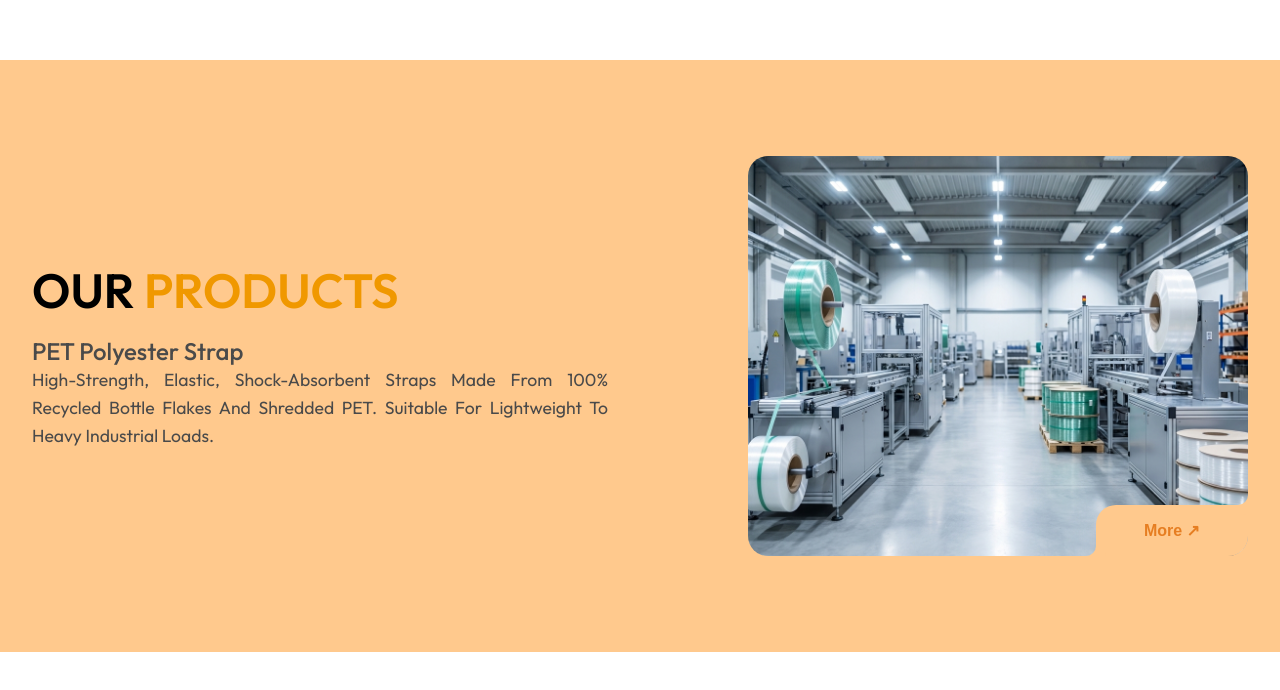
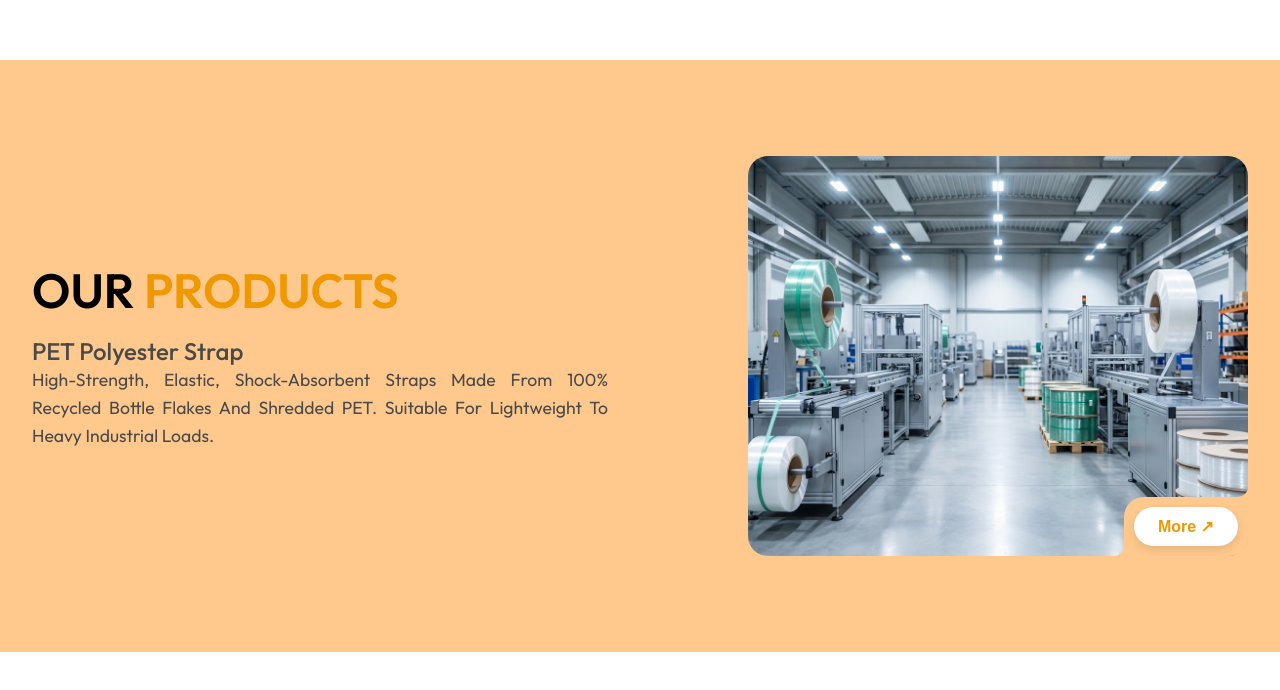
Before and after one commit to trivonotech/KARAM-PET---STRAP-INDUSTRIES, a Next.js app: page / in a window 1280 px wide. Shown: the part 1732-2422 px from the top of the page. Built offline with nearby package versions, Linux system fonts and the light colour scheme; no server answers; the database is empty.

Commit message:
refactor: Rework product 'More' button styling and structure, and adjust marquee logo conditional rendering.

```diff
--- a/src/components/Industries.tsx
+++ b/src/components/Industries.tsx
@@ -47,8 +47,11 @@ export default function Industries() {
                     <div className={styles.marqueeTrack}>
                         {marqueeLogos.map((logoUrl, index) => (
                             <div key={index} className={styles.logoItem}>
-                                {logoUrl && (
-                                    <div style={{ position: 'relative', width: '100%', height: '100%', display: 'flex', alignItems: 'center', justifyContent: 'center' }}>
+                                <div
+                                    style={{ position: 'relative', width: '100%', height: '100%', display: 'flex', alignItems: 'center', justifyContent: 'center' }}
+                                    suppressHydrationWarning
+                                >
+                                    {logoUrl ? (
                                         <Image
                                             src={logoUrl}
                                             alt={`Industry Partner ${index}`}
@@ -56,8 +59,8 @@ export default function Industries() {
                                             style={{ objectFit: 'contain' }}
                                             sizes="(max-width: 768px) 150px, 200px"
                                         />
-                                    </div>
-                                )}
+                                    ) : null}
+                                </div>
                             </div>
                         ))}
                     </div>
--- a/src/components/Products.module.css
+++ b/src/components/Products.module.css
@@ -74,47 +74,23 @@
     object-fit: cover;
 }
 
-.moreButton {
+.cornerDecoration {
     position: absolute;
     bottom: 0;
     right: 0;
     background-color: #FFC98D;
-    color: #E67E22;
-    border: none;
-    padding: 1rem 3rem;
-    border-top-left-radius: 20px;
-    /* "Cutout" logic: Button sits in corner? Actually image shows rounded button Floating or attached? */
-    /* Image shows White Button with orange text, sitting on top of image at bottom right?
-       Actually, looking at "products_section.png", the button is `More ↗` inside a white shape that looks like an inverted border-radius cut into the image,
-       OR just a white block at the bottom right corner of the *orange* background?
-       Wait, the image shows the IMAGE is on the right. The BUTTON is on the bottom right of the IMAGE?
-       Actually, it looks like a white rectangular-ish tab adjacent to the image.
-       Let's stick to a clean rounded pill button floating on the image for now or the previous design.
-       The previous CSS had `.moreButton` absolute bottom right. I will keep it but refine visual.*/
-    border-radius: 2rem 0 0 0;
-    /* Try an inverted feel? Or just pill? Image 1 shows a white "More" button with a arrow. */
-    border-radius: 20px 0 20px 0;
-    /* Let's try to match the "corner" look if visible */
-    border-radius: 12px;
-
-    font-weight: 600;
-    font-size: 1rem;
-    cursor: pointer;
-    transition: all 0.2s;
-    box-shadow: 0 4px 12px rgba(0, 0, 0, 0.1);
-
-    /* Ensure the button itself has the specific rounding */
+    /* Orange background surface */
     border-radius: 20px 0 0 0;
-    /* Top-Left rounded only? matches "cutout" visual usually.
-       If it sits in bottom right:
-       [.....Image.....]
-       [.....Image..(\_] < Button
-                     ^ Curve
-    */
+    /* Leaf/Cutout shape */
+    padding: 10px;
+    /* Space for the button inside */
     z-index: 10;
+    display: flex;
+    align-items: center;
+    justify-content: center;
 }
 
-.moreButton::before {
+.cornerDecoration::before {
     content: "";
     position: absolute;
     top: -20px;
@@ -124,11 +100,12 @@
     background: transparent;
     border-bottom-right-radius: 10px;
     box-shadow: 5px 5px 0 5px #FFC98D;
-    /* White fill to match button bg */
+    /* Match decoration bg */
     display: block;
+    z-index: -1;
 }
 
-.moreButton::after {
+.cornerDecoration::after {
     content: "";
     position: absolute;
     bottom: 0;
@@ -138,12 +115,36 @@
     background: transparent;
     border-bottom-right-radius: 10px;
     box-shadow: 5px 5px 0 5px #FFC98D;
+    /* Match decoration bg */
     display: block;
+    z-index: -1;
+}
+
+.moreButton {
+    /* Reset absolute position since it's now inside the flex container */
+    position: static;
+
+    background-color: #FFFFFF;
+    color: #F09800;
+    border: none;
+    padding: 10px 24px;
+    border-radius: 50px;
+    /* Standard pill shape */
+
+    font-weight: 600;
+    font-size: 1rem;
+    cursor: pointer;
+    transition: all 0.2s ease;
+    box-shadow: 0 4px 10px rgba(0, 0, 0, 0.1);
+
+    display: flex;
+    align-items: center;
+    gap: 6px;
 }
 
 .moreButton:hover {
     transform: translateY(-2px);
-    box-shadow: 0 6px 16px rgba(0, 0, 0, 0.15);
+    box-shadow: 0 6px 15px rgba(0, 0, 0, 0.15);
 }
 
 @media (max-width: 900px) {
--- a/src/components/Products.tsx
+++ b/src/components/Products.tsx
@@ -28,9 +28,11 @@ export default function Products() {
                             fill
                             className={styles.productImage}
                         />
-                        <button className={styles.moreButton}>
-                            More ↗
-                        </button>
+                        <div className={styles.cornerDecoration}>
+                            <button className={styles.moreButton}>
+                                More ↗
+                            </button>
+                        </div>
                     </div>
                 </div>
             </div>
```
